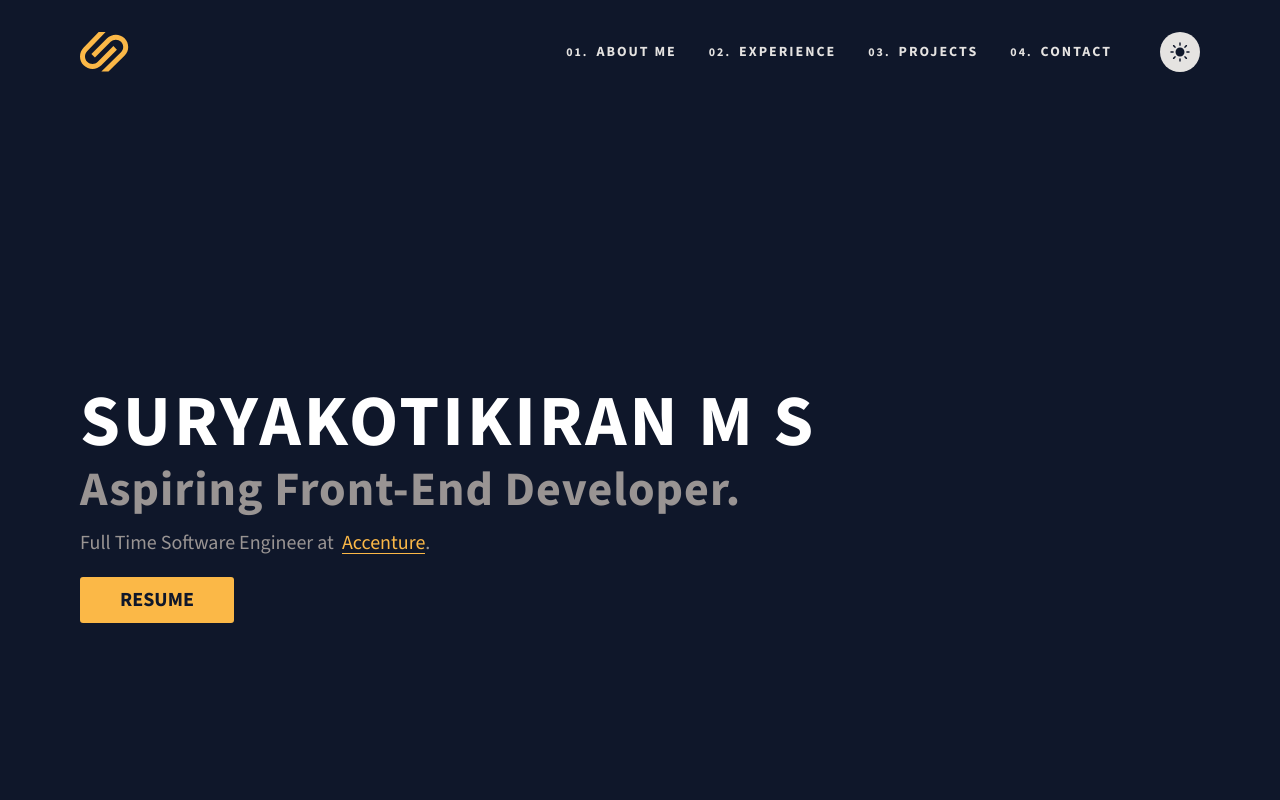
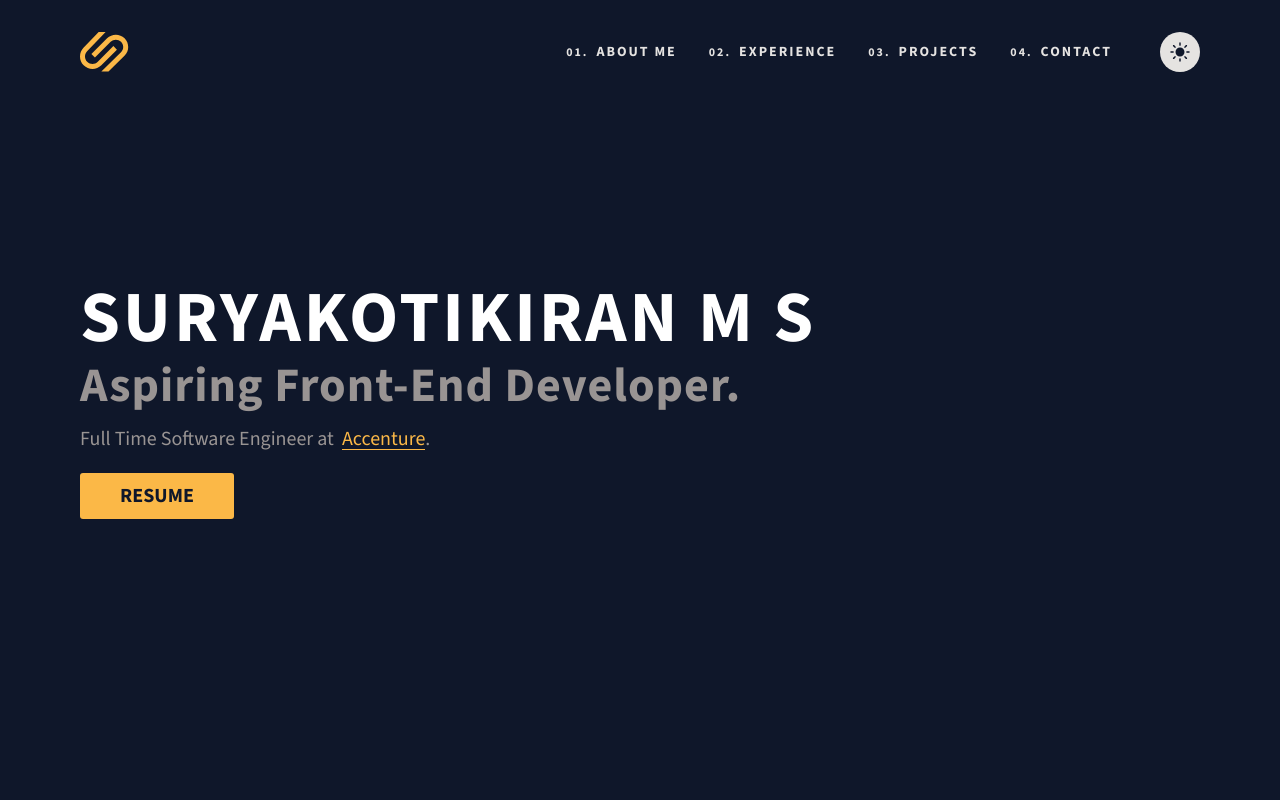
Before and after one commit to SuGo17/Portfolio, a React (Vite) app: page / in a window 1280 px wide. Shown: the top 800 px of the page. Built offline with nearby package versions, Linux system fonts and the light colour scheme.

Commit message:
about me section

```diff
--- a/src/components/Nav/index.module.scss
+++ b/src/components/Nav/index.module.scss
@@ -8,8 +8,8 @@ body {
 .nav {
   @apply p-6 lg:px-20 lg:py-8 z-40;
   @apply flex items-center justify-between;
-  @apply sticky -top-full bg-inherit;
-  transition: all 1s ease, top 0.5s ease-out;
+  @apply fixed -top-full left-0 right-0 bg-inherit;
+  transition: top 0.5s ease-out;
   &.show-nav {
     @apply top-0;
   }
@@ -22,6 +22,7 @@ body {
       @apply flex flex-col lg:flex-row items-center justify-center;
       @apply gap-8 font-bold text-lg uppercase;
       @apply h-full w-full lg:h-auto lg:w-auto lg:bg-inherit z-40;
+      @include utils.transition();
       letter-spacing: 2px;
       list-style: none;
       @media (max-width: 1024px) {
--- a/src/components/Nav/index.tsx
+++ b/src/components/Nav/index.tsx
@@ -38,7 +38,7 @@ const Nav: FC = () => {
   }, []);
 
   return (
-    <nav className={getSCSSSelectors("nav")}>
+    <nav className={getSCSSSelectors("nav", "show-nav")}>
       <div className={getSCSSSelectors("left")}>
         <Logo
           fill={theme === Themes.LIGHT ? LIGHT_ICON_FILL : DARK_ICON_FILL}
--- a/src/pages/Home/Sections/Hero/index.tsx
+++ b/src/pages/Home/Sections/Hero/index.tsx
@@ -8,7 +8,11 @@ import Button from "@components/Button";
 const Hero: FC = () => {
   const getSCSSSelectors = useGetStyleSelectors(modules);
   return (
-    <Section className={getSCSSSelectors("hero")} width="max-w-screen-xl">
+    <Section
+      className={getSCSSSelectors("hero")}
+      width="max-w-screen-xl"
+      paddingVerticle={["py-[104px]"]}
+    >
       <h1 className={getSCSSSelectors("name")}>
         {data.name.firstname}{" "}
         <span className="inline-block">{data.name.lastname}</span>
```
